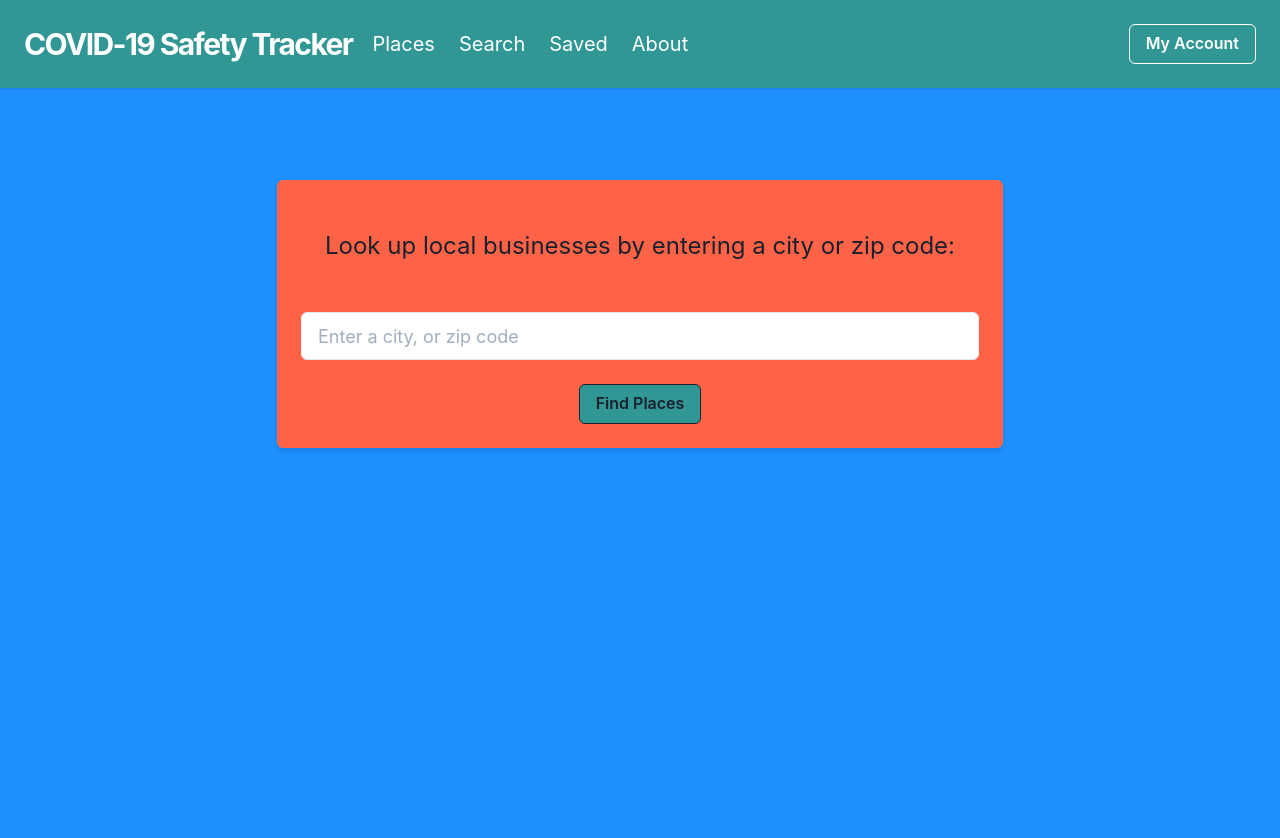
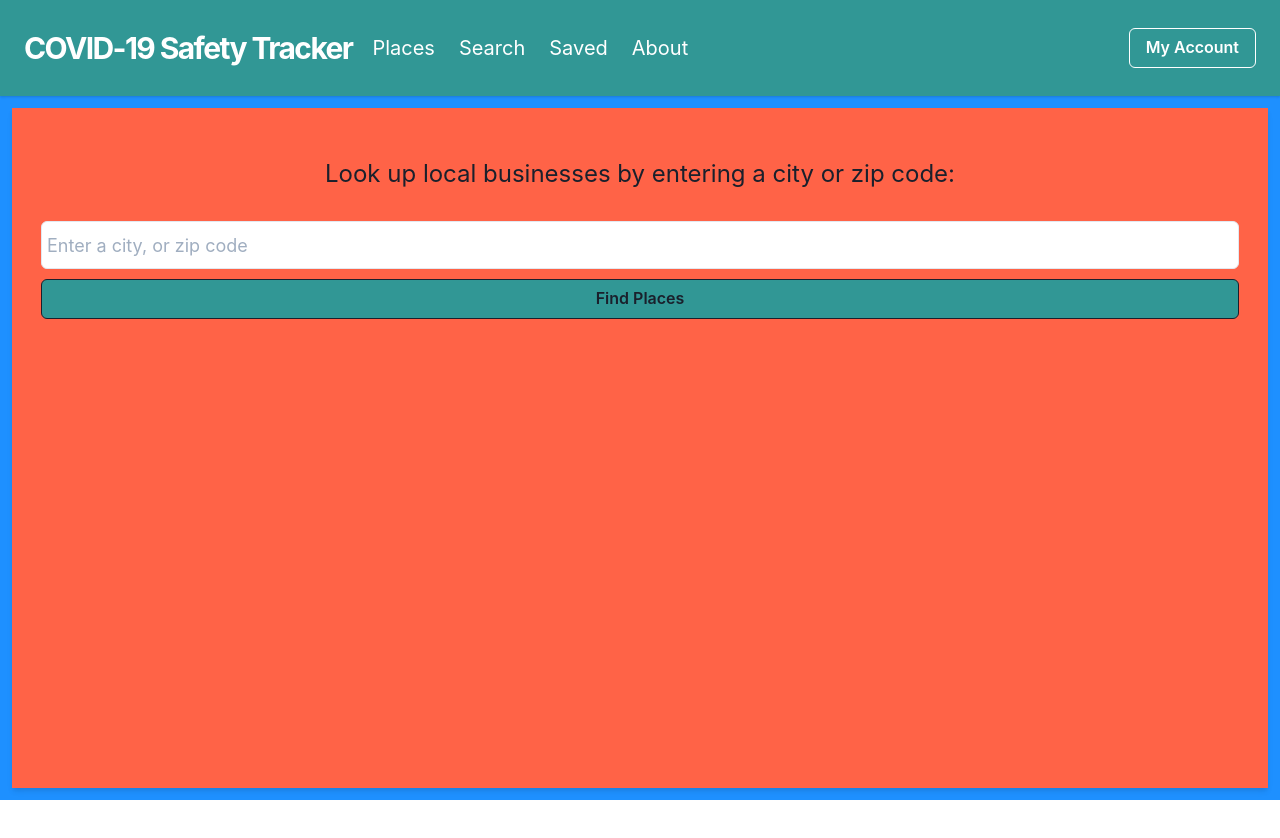
Before and after one commit to tommyconner96/covid-safety-tracker, a React (Create React App) app: page / in a window 1280 px wide. Shown: the top 838 px of the page. After the commit the page ends 800 px from the top, so only its background shows below. Built offline with nearby package versions, Linux system fonts and the light colour scheme.

Commit message:
changed structure of component styling

```diff
--- a/src/App.js
+++ b/src/App.js
@@ -10,7 +10,7 @@ import UpdatePlace from './pages/UpdatePlace'
 
 export default function App () {
   const [search, setSearch] = useState({ search: '' })
-  const [view, setView] = useState('')
+  const [view, setView] = useState()
   const [placeList, setPlaceList] = useState([])
   // const [info, setInfo] = useState([])
 
@@ -25,13 +25,14 @@ export default function App () {
     <Box bg='dodgerblue' textAlign='center' fontSize='xl'>
       <Header />
       <Grid
-        minH='100vh'
+        minH='88vh'
         p={3}
         direction='column'
         align='center'
         justify='center'
       >
-        <VStack spacing={9}>
+        {/* <VStack spacing={2}> */}
+        <Box p={6} w='100%' boxShadow='md' bg='tomato'>
           <Switch>
             <Route
               exact
@@ -56,7 +57,7 @@ export default function App () {
                   setPlaceList={setPlaceList}
                   // search={search}
                   // setSearch={setSearch}
-                  view={view}
+                  // view={view}
                   placeList={placeList}
                   // info={info}
                   // setInfo={setInfo}
@@ -87,7 +88,8 @@ export default function App () {
                 />}
             />
           </Switch>
-        </VStack>
+          </Box>
+        {/* </VStack> */}
       </Grid>
     </Box>
   )
--- a/src/components/Error.js
+++ b/src/components/Error.js
@@ -11,7 +11,7 @@ export default function Error() {
           <Text p={6} fontSize='2xl'>
             No Places Found.
           </Text>
-          <Button onClick={() => history.push("/")}>Go Back Home</Button>
+          <Button onClick={() => history.goBack()}>Go Back</Button>
         </VStack>
       </Box>
     </React.Fragment>
--- a/src/components/Header.js
+++ b/src/components/Header.js
@@ -10,6 +10,7 @@ const Header = props => {
   return (
     <Flex
       as="nav"
+      height="12vh"
       align="center"
       justify="space-between"
       wrap="wrap"
--- a/src/components/PlaceCard.js
+++ b/src/components/PlaceCard.js
@@ -60,6 +60,7 @@ export default function PlaceCard (props) {
           ? <Spinner />
           : <Flex
             h='100%'
+            // width="auto"
             bg='white'
             borderRadius='md'
             boxShadow='md'
@@ -84,8 +85,8 @@ export default function PlaceCard (props) {
                   </Button>
               </Stack>
             </Center>
-            <Flex flexDirection='row-reverse' w='30em' key={props.key} p={6}>
-              <Box w='40%' m='0 auto'>
+            <Flex flexDirection='row-reverse' w='45vw' key={props.key} p={6}>
+              <Box width="30vw" m='0 auto'>
                 <Image
                   fallbackSrc='https://via.placeholder.com/500'
                   boxSize='3xs'
@@ -93,7 +94,7 @@ export default function PlaceCard (props) {
                   alt={props.name}
                   />
               </Box>
-              <Flex w='60%' direction='column'>
+              <Flex width="60vw" direction='column'>
                 <Box w='100%' m='0 auto'>
                   <Text fontSize='lg'>
                     {props.name}
--- a/src/components/Search.js
+++ b/src/components/Search.js
@@ -27,7 +27,8 @@ export default function Search(props) {
 // FOR DEVELOPMENT ENTER City, STATE ABV.
     return(
     <React.Fragment>
-        <Input onChange={handleChange} name="search" value={props.search.search} bg="white" placeholder="Enter a city, or zip code" size="lg" />
+        <Input padding='5px' marginBottom="10px" onChange={handleChange} name="search" value={props.search.search} bg="white" placeholder="Enter a city, or zip code" size="lg" />
+
         <Button onClick={handleSubmit} bg="teal.500" border="1px">
             Find Places
         </Button>
--- a/src/pages/Business.js
+++ b/src/pages/Business.js
@@ -38,13 +38,12 @@ export default function Places (props) {
     <React.Fragment>
       {load
         ? <Spinner />
-        : <Box p={6} marginTop={20} w='100%' boxShadow='md' bg='tomato'>
+        :
         <VStack spacing={6}>
           {empty
               ? <Error />
               : <PlaceCard
                 key={props.placeList.id}
-
                   // placeList={props.placeList}
                 city={props.placeList.city}
                 state={props.placeList.state}
@@ -57,8 +56,7 @@ export default function Places (props) {
                 place_id={props.placeList.place_id}
                 />}
             )
-            </VStack>
-        </Box>}
+          </VStack>}
     </React.Fragment>
   )
 }
--- a/src/pages/Home.js
+++ b/src/pages/Home.js
@@ -1,18 +1,20 @@
 import React from 'react'
-import { Input, Text, Button, VStack, Code, Grid, Box } from '@chakra-ui/react'
+import { Text, VStack, Flex } from '@chakra-ui/react'
 import Search from '../components/Search'
 
 function Home (props) {
   return (
     <React.Fragment>
-      <Box p={6} marginTop={20} borderRadius='md' boxShadow='md' bg='tomato'>
-        <VStack spacing={6}>
-          <Text p={6} fontSize='2xl'>
-            Look up local businesses by entering a city or zip code:
-          </Text>
+      {/* <Box p={6} marginTop={20} borderRadius='md' boxShadow='md' bg='tomato'> */}
+      <Flex direction='column'>
+        <Text p={6} fontSize='2xl'>
+          Look up local businesses by entering a city or zip code:
+        </Text>
+        <Flex direction='column' padding='5px'>
           <Search search={props.search} setSearch={props.setSearch} />
-        </VStack>
-      </Box>
+        </Flex>
+      </Flex>
+      {/* </Box> */}
     </React.Fragment>
   )
 }
--- a/src/pages/Places.js
+++ b/src/pages/Places.js
@@ -47,8 +47,7 @@ export default function Places (props) {
     <React.Fragment>
       {load
         ? <Spinner />
-        : <Box p={6} marginTop={20} w='100%' boxShadow='md' bg='tomato'>
-          <VStack spacing={6}>
+        : <VStack spacing={6}>
           {empty
               ? <Error />
               : props.placeList.map(place => {
@@ -67,8 +66,7 @@ export default function Places (props) {
                     />
                 )
               })}
-          </VStack>
-        </Box>}
+        </VStack>}
     </React.Fragment>
   )
 }
--- a/src/pages/UpdatePlace.js
+++ b/src/pages/UpdatePlace.js
@@ -42,13 +42,13 @@ export default function UpdatePlace (props) {
           setLoad(false)
         })
     },
-    [load, props.view, placeId, setPlaceList]
+    [load, placeId, setPlaceList]
   )
 
   return (
     <React.Fragment>
       <React.Fragment>
-        <Box p={6} marginTop={20} w='100%' boxShadow='md' bg='tomato'>
+        {/* <Box p={6} marginTop={20} w='100%' boxShadow='md' bg='tomato'> */}
         <VStack spacing={6}>
           {load
             ? <Spinner />
@@ -80,11 +80,11 @@ export default function UpdatePlace (props) {
               </Center>
               <Flex
                 flexDirection='row-reverse'
-                w='30em'
+                w='45vw'
                 key={props.key}
                 p={6}
                 >
-                <Box w='40%' m='0 auto'>
+                <Box w='30vw' m='0 auto'>
                   <Image
                     fallbackSrc='https://via.placeholder.com/500'
                     boxSize='3xs'
@@ -92,7 +92,7 @@ export default function UpdatePlace (props) {
                     alt={props.name}
                     />
                 </Box>
-                <Flex w='60%' direction='column'>
+                <Flex w='60vw' direction='column'>
                   <Box w='100%' m='0 auto'>
                     <Text fontSize='lg'>dfgdfgdfgdfg</Text>
                     <Divider h='10px' />
@@ -108,7 +108,7 @@ export default function UpdatePlace (props) {
               </Flex>
             </Flex>}
             </VStack>
-        </Box>
+        {/* </Box> */}
       </React.Fragment>
     </React.Fragment>
   )
```
Lines whose indentation alone changed are shown as unchanged.
